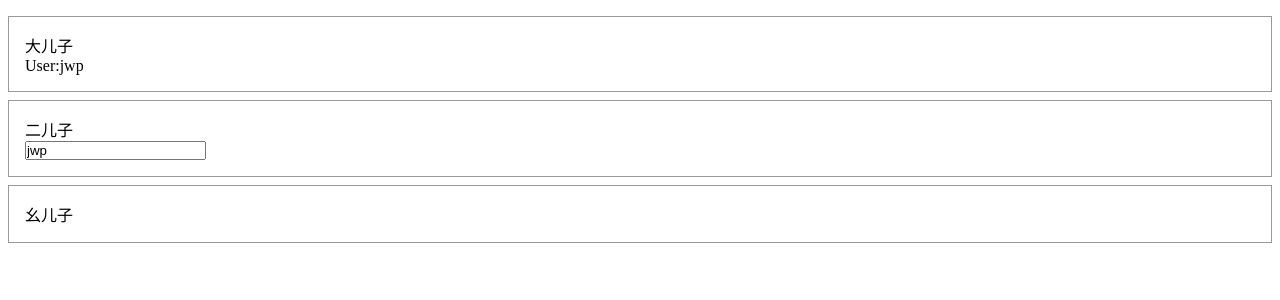
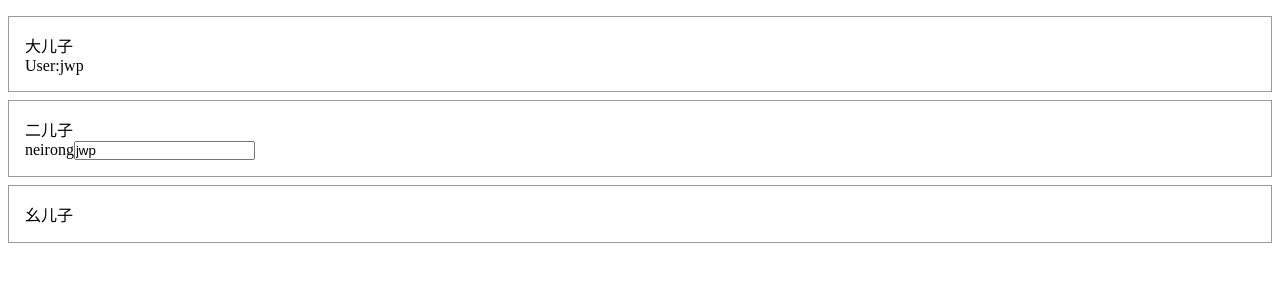
Before and after one commit to monody517/my-redux, a React (Vite) app: page / in a window 1280 px wide. Shown: the top 300 px of the page. Built offline with nearby package versions, Linux system fonts and the light colour scheme.

Commit message:
使用connect创建高阶组件

```diff
--- a/src/App.jsx
+++ b/src/App.jsx
@@ -15,7 +15,7 @@ export const App = () => {
   )
 }
 const 大儿子 = () => <section>大儿子<User/></section>
-const 二儿子 = () => <section>二儿子<Wrapper/></section>
+const 二儿子 = () => <section>二儿子<UserModifier>neirong</UserModifier></section>
 const 幺儿子 = () => <section>幺儿子</section>
 
 const User = () => {
@@ -36,24 +36,27 @@ const reducer = (state, {type, payload}) => {
   }
 }
 
-
-
-const Wrapper = () => {
-  const {appState, setAppState} = useContext(appContext)
-  const dispatch = (action) => {
-    setAppState(reducer(appState.user.name,action))
+const createWrapper = (Component) => {
+  return (props) => {
+    const {appState, setAppState} = useContext(appContext)
+    const dispatch = (action) => {
+      setAppState(reducer(appState.user.name,action))
+    }
+    return (
+        <Component {...props} dispatch={dispatch} state={appState}/>
+    )
   }
-  return (
-      <UserModifier dispatch={dispatch} state={appState}/>
-  )
 }
 
-const UserModifier = ({dispatch, state}) => {
+const _UserModifier = ({dispatch, state, children}) => {
   const onChange = (e) => {
     dispatch({type: 'updateUser',payload: {name:e.target.value}})
   }
-  return <div>
+  return (<div>
+    {children}
     <input value={state.user.name}
       onChange={onChange}/>
-  </div>
+  </div>)
 }
+
+const UserModifier = createWrapper(_UserModifier)
```
